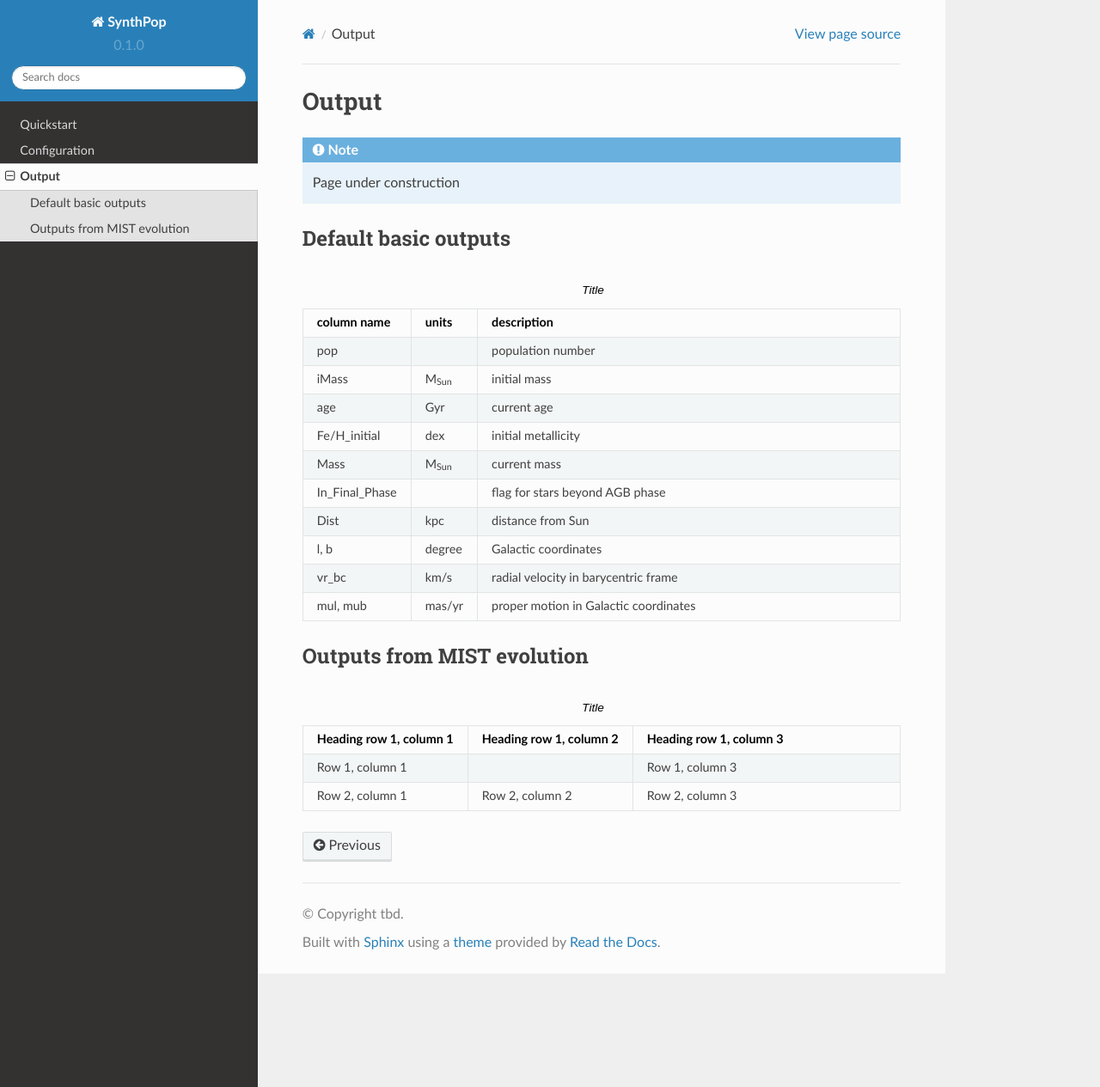
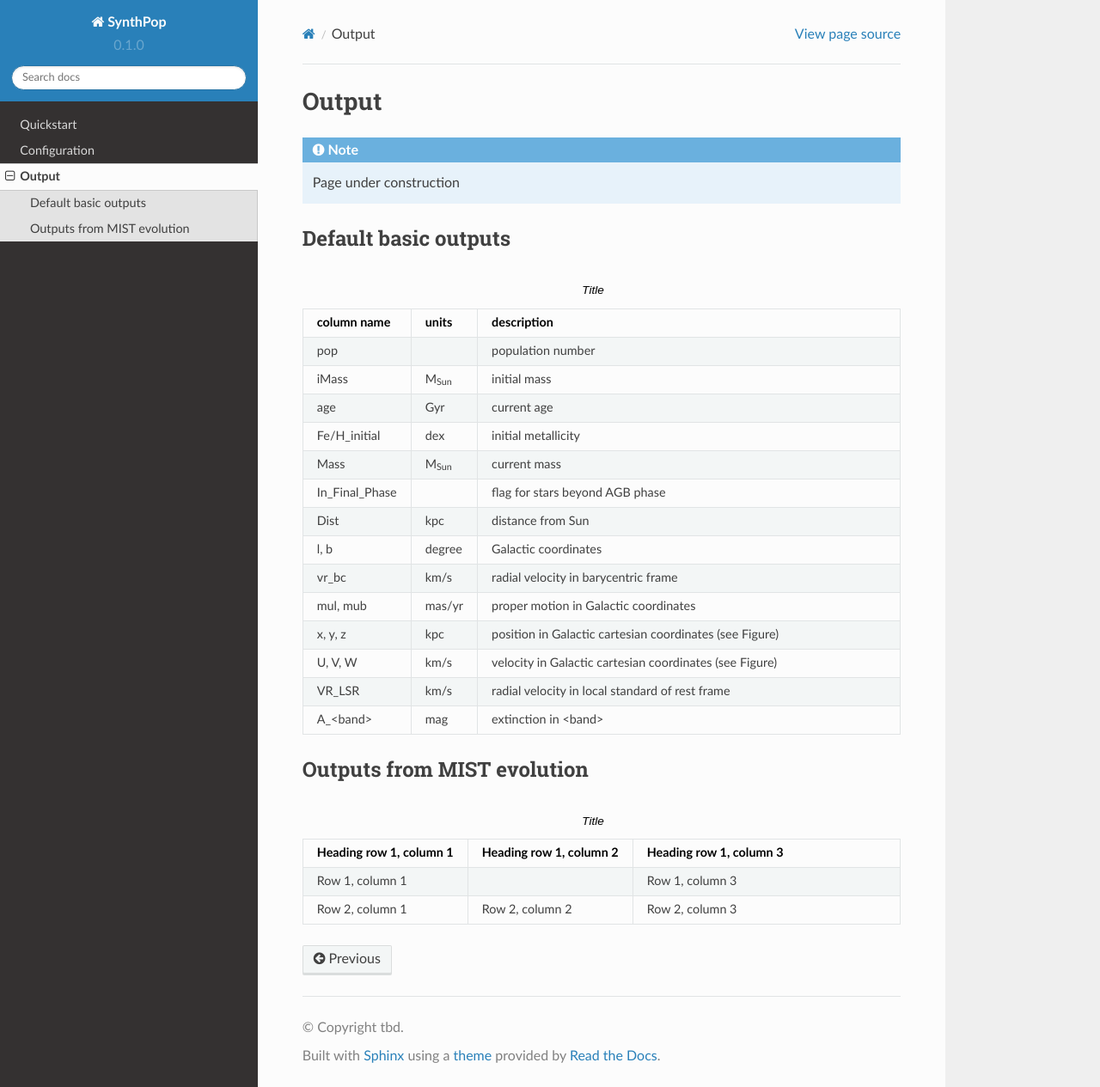
Before and after one commit to synthpop-galaxy/synthpop, a Sphinx documentation site: the page built from docs/source/output.rst, in a window 1280 px wide and 1265 px high. Shown: the whole window at 86% size. Built offline with Sphinx 7.4.7 and the Read the Docs theme 2.0.0, drawn with Linux system fonts in a browser that asks for light colours.

Commit message:
Update output.rst

```diff
--- a/docs/source/output.rst
+++ b/docs/source/output.rst
@@ -43,6 +43,18 @@ Default basic outputs
    * - mul, mub
      - mas/yr
      - proper motion in Galactic coordinates
+   * - x, y, z
+     - kpc
+     - position in Galactic cartesian coordinates (see Figure)
+   * - U, V, W
+     - km/s
+     - velocity in Galactic cartesian coordinates (see Figure)
+   * - VR_LSR
+     - km/s
+     - radial velocity in local standard of rest frame
+   * - A_<band>
+     - mag
+     - extinction in <band>
 
 Outputs from MIST evolution
 ----------------------------
```
